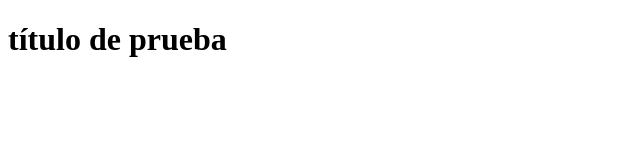
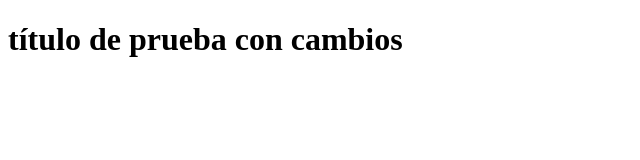
Before and after one commit to EdisonRincon/biblioteca_g19, a plain HTML site: page index.html in a window 1280 px wide. Shown: the whole page, without its empty margins (0-640 px from the left). Drawn offline with Linux system fonts and the light colour scheme.

```diff
--- a/index.html
+++ b/index.html
@@ -7,6 +7,6 @@
     <title>Document</title>
 </head>
 <body>
-    <h1>título de prueba</h1>
+    <h1>título de prueba con cambios</h1>
 </body>
 </html>
```
